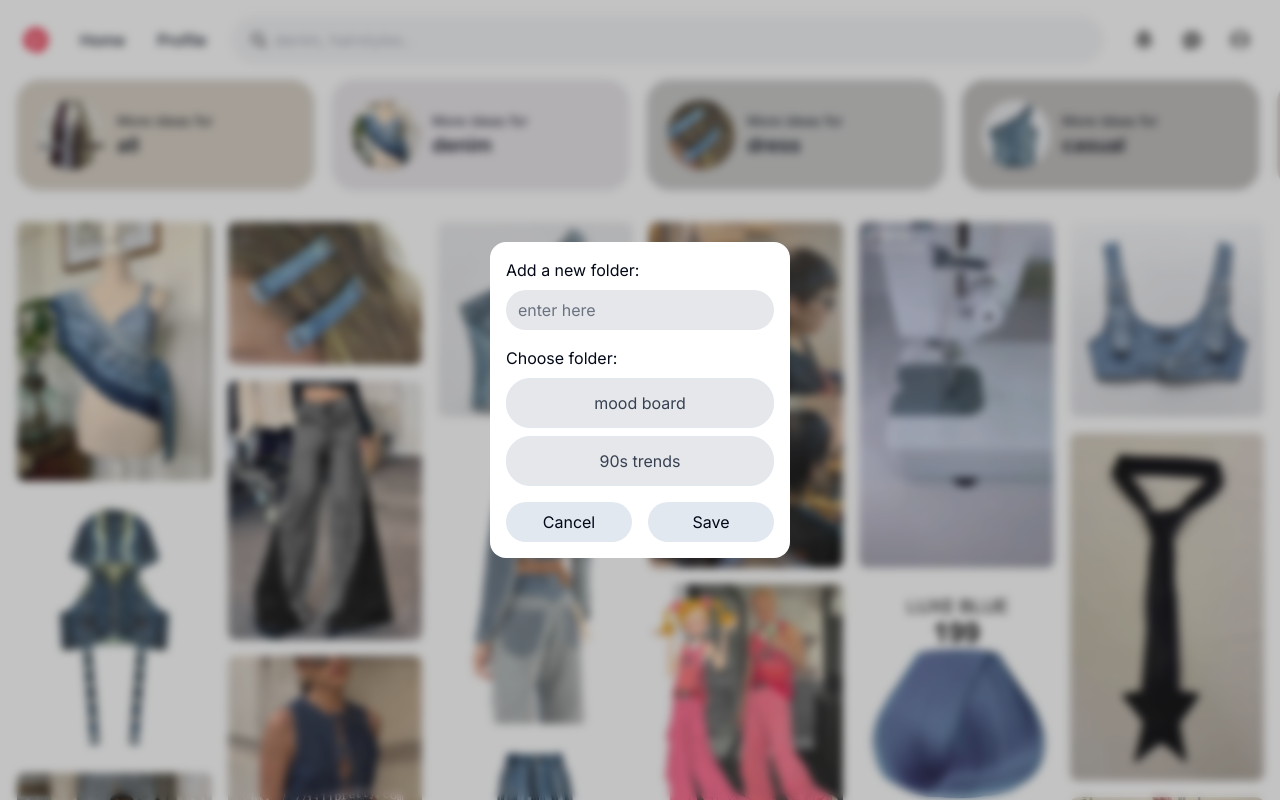
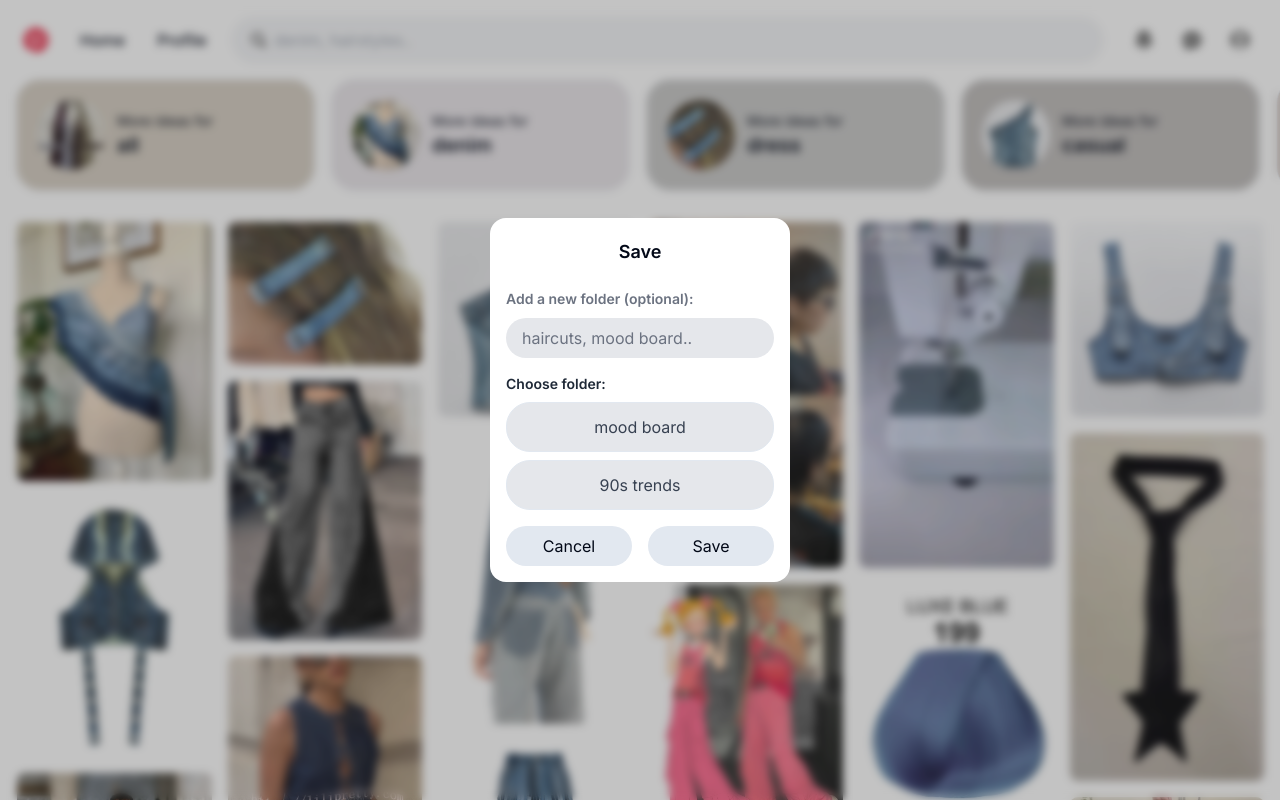
Before and after one commit to giomungcal/next-pinterest-clone, a Next.js app: page / in a window 1280 px wide. Shown: the top 800 px of the page. Built offline with nearby package versions, Linux system fonts and the light colour scheme.

Commit message:
- Implemented Saving of Pins to folder. - Profile page finished. - Functional code for displaying saved pins on a separate url using dynamic routing.

```diff
--- a/components/layout/SaveModal.jsx
+++ b/components/layout/SaveModal.jsx
@@ -12,16 +12,23 @@ function SaveModal() {
   return (
     <section className="fixed inset-0 z-20 bg-[#3A3A3A] bg-opacity-30  backdrop-blur-sm flex justify-center items-center ">
       <div className="w-[300px] bg-white rounded-2xl">
+        <h2 className="w-full my-5 mx-auto text-center text-lg font-semibold">
+          Save
+        </h2>
         <form className="block m-4">
-          <span>Add a new folder:</span>
+          <span className="text-sm text-gray-500 font-semibold">
+            Add a new folder (optional):
+          </span>
           <input
-            placeholder="enter here"
+            placeholder="haircuts, mood board.."
             type="text"
-            className="mt-2 bg-gray-200 text-black rounded-full px-3 py-2 placeholder:text-gray-500 w-full"
+            className="mt-2 bg-gray-200 text-black rounded-full px-4 py-2 placeholder:text-gray-500 w-full"
           />
         </form>
         <div className="flex flex-col space-y-2 my-4 px-4">
-          <span>Choose folder:</span>
+          <span className="text-sm text-gray-800 font-semibold">
+            Choose folder:
+          </span>
           {folderNames.map((folder, index) => (
             <label
               key={index}
```
